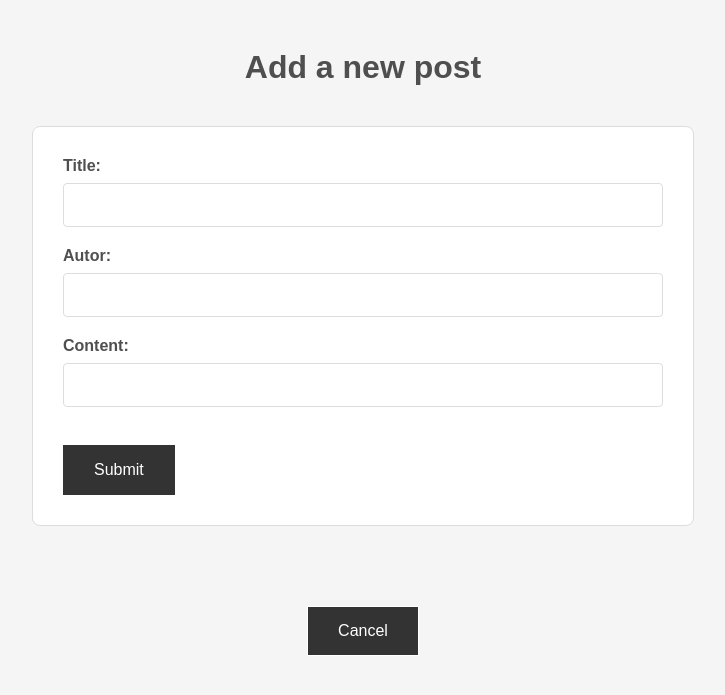
After one commit to maleika-waigel/masterblog-de, a Flask app: page /add in a window 1280 px wide. The commit adds this page. Shown: the top 695 px of the page, without its empty margins (277-1002 px from the left). Run offline with Flask 3, Linux system fonts and the light colour scheme.

Commit message:
Route zum Hinzufügen von Blogbeiträgen implementiert

```diff
--- a/app.py
+++ b/app.py
@@ -1,15 +1,57 @@
-from flask import Flask, render_template
+from flask import Flask, render_template, request, redirect, url_for
 import json
 
 app = Flask(__name__)
 
 
+def load_posts():
+    with open('data/posts.json', 'r', encoding="utf-8") as file:
+        return json.load(file)
+
+
+def save_posts(posts):
+    with open("data/posts.json", "w", encoding="utf-8") as newfile:
+        json.dump(posts, newfile, indent=3)
+
+
 @app.route('/')
 def index():
-    with open('data/posts.json', 'r', encoding="utf-8") as file:
-        blog_posts = json.load(file)
+    current_posts = load_posts()
+    return render_template('index.html', posts=current_posts)
 
-    return render_template('index.html', posts=blog_posts)
+
+@app.route('/add', methods=['GET', 'POST'])
+def add():
+    current_posts = load_posts()
+
+    if request.method == 'POST':
+        title = request.form.get('title')
+        author = request.form.get('author')
+        content = request.form.get('content')
+
+        # ID ermitteln
+        if current_posts:
+            post_ids = []
+            for post in current_posts:
+                post_ids.append(post['id'])
+            next_id = max(post_ids) + 1
+        else:
+            next_id = 1
+
+        new_post = {
+            'id': next_id,
+            'title': title,
+            'author': author,
+            'content': content
+        }
+
+        current_posts.append(new_post)
+        save_posts(current_posts)
+
+        return redirect(url_for('index'))
+
+    return render_template('add.html')
+
 
 if __name__ == '__main__':
     app.run(host="0.0.0.0", port=5002, debug=True)
--- a/data/posts.json
+++ b/data/posts.json
@@ -1,5 +1,14 @@
 [
-    {"id": 1, "author": "John Doe", "title": "First Post", "content": "This is my first post."},
-    {"id": 2, "author": "Jane Doe", "title": "Second Post", "content": "This is another post."},
-    {"id": 3, "author": "James Blue", "title": "Third Post", "content": "This is the third post."}
+   {
+      "id": 1,
+      "author": "John Doe",
+      "title": "First Post",
+      "content": "This is my first post."
+   },
+   {
+      "id": 2,
+      "author": "Jane Doe",
+      "title": "Second Post",
+      "content": "This is another post."
+   }
 ]
--- a/static/style.css
+++ b/static/style.css
@@ -8,6 +8,30 @@ body {
 h1 {
     text-align: center;
     color: #4F4F4F;
+}
+
+.center{
+    text-align: center;
+}
+
+a.button {
+    background: #333;
+    color: #fff;
+    padding: 15px 30px;
+    margin: 40px 0 20px 0;
+    border: 0.5px solid #fff;
+    display: inline-block;
+    transition: all .2s ease-in-out;
+    text-decoration: none;
+}
+a.button:hover {
+    background: #fff;
+    color: #333;
+    border: 0.5px solid #333;
+}
+a.back_button {
+    text-align: center;
+    margin: 40px auto 20px auto;
 }
 
 .post {
@@ -25,3 +49,58 @@ h1 {
 .post p {
     margin: 10px 0;
 }
+
+
+/* add.html Formular */
+
+form {
+    background-color: #FFF;
+    border: 1px solid #DDD;
+    padding: 30px;
+    border-radius: 8px;
+    max-width: 600px;
+    margin: 40px auto;
+}
+
+form label {
+    display: inline-block;
+    margin-bottom: 8px;
+    font-weight: bold;
+    color: #4F4F4F;
+}
+
+form input[type="text"] {
+    width: 100%;
+    padding: 12px;
+    margin-bottom: 20px;
+    border: 1px solid #DDD;
+    border-radius: 4px;
+    background-color: #FFF;
+    color: #333;
+    font-family: Arial, sans-serif;
+    font-size: 16px;
+    box-sizing: border-box;
+    transition: border-color .2s ease-in-out;
+}
+
+form input[type="text"]:focus {
+    outline: none;
+    border-color: #4F4F4F;
+}
+
+form input[type="submit"] {
+    background: #333;
+    color: #FFF;
+    padding: 15px 30px;
+    border: 0.5px solid #333;
+    cursor: pointer;
+    font-family: Arial, sans-serif;
+    font-size: 16px;
+    transition: all .2s ease-in-out;
+}
+
+form input[type="submit"]:hover {
+    background: #FFF;
+    color: #333;
+    border: 0.5px solid #333;
+}
--- /dev/null
+++ b/templates/add.html
@@ -0,0 +1,25 @@
+<!DOCTYPE html>
+<html lang="en">
+<head>
+    <meta charset="UTF-8">
+    <meta name="viewport" content="width=device-width, initial-scale=1.0">
+    <title>Add Post</title>
+    <link rel="stylesheet" href="{{ url_for('static', filename='style.css') }}">
+</head>
+<body>
+    <h1>Add a new post</h1>
+    <form action="/add" method="POST">
+        <label for="title">Title:</label><br>
+        <input type="text" id="title" name="title"><br>
+        <label for="author">Autor:</label><br>
+        <input type="text" id="author" name="author"><br>
+        <label for="content">Content:</label><br>
+        <input type="text" id="content" name="content"><br><br>
+
+        <input type="submit" value="Submit">
+    </form>
+
+    <div class="center"><a href="{{ url_for('index') }}" class="button back_button">Cancel</a></div>
+
+</body>
+</html>
--- a/templates/index.html
+++ b/templates/index.html
@@ -8,6 +8,9 @@
 </head>
 <body>
     <h1>Welcome to My Flask Blog!</h1>
+
+    <a href="{{ url_for('add') }}" class="button">&#8594; Create a new post &#8592;</a>
+
     {% for post in posts %}
     <div class="post">
         <h2>{{ post['title'] }}</h2>
```
